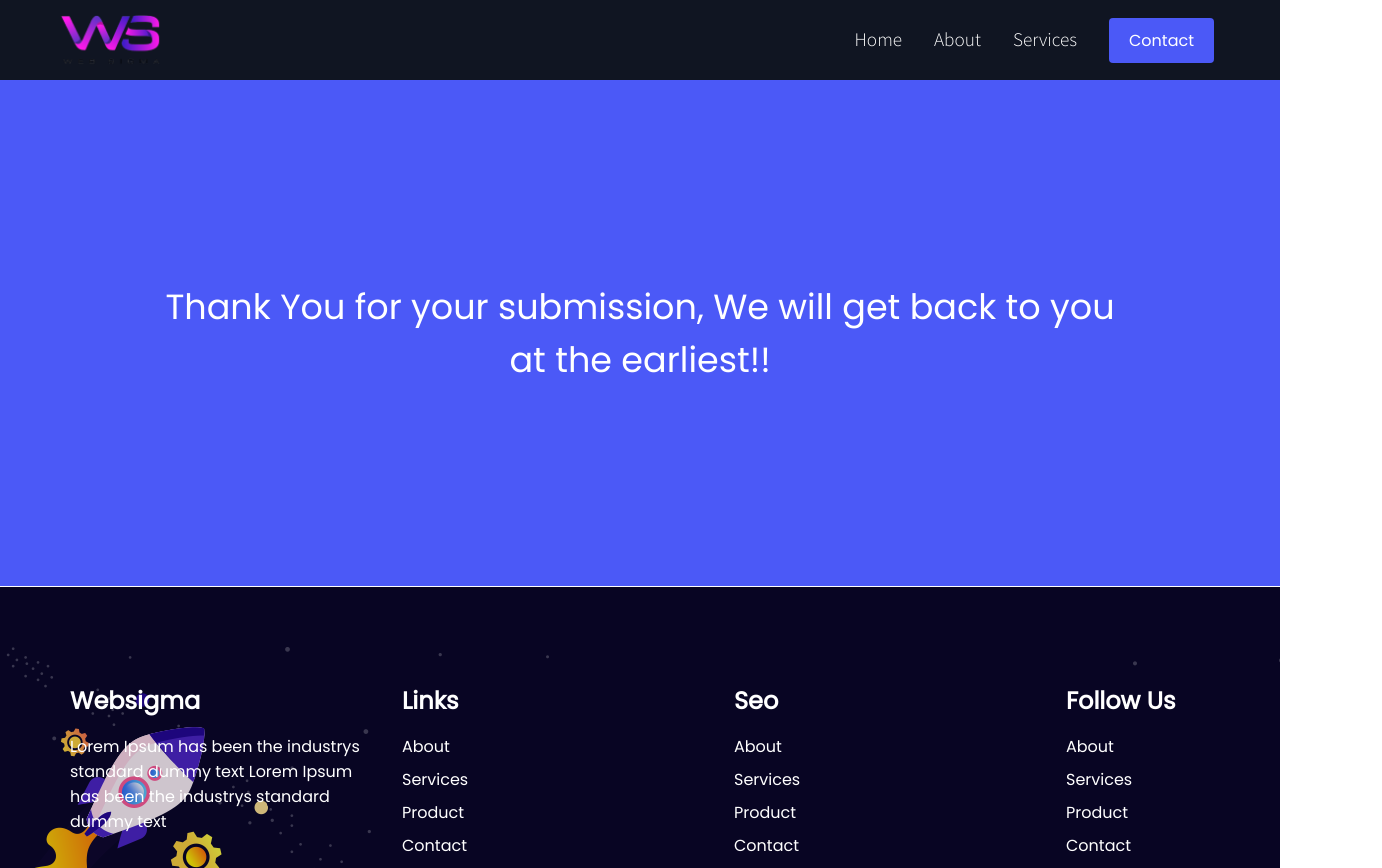
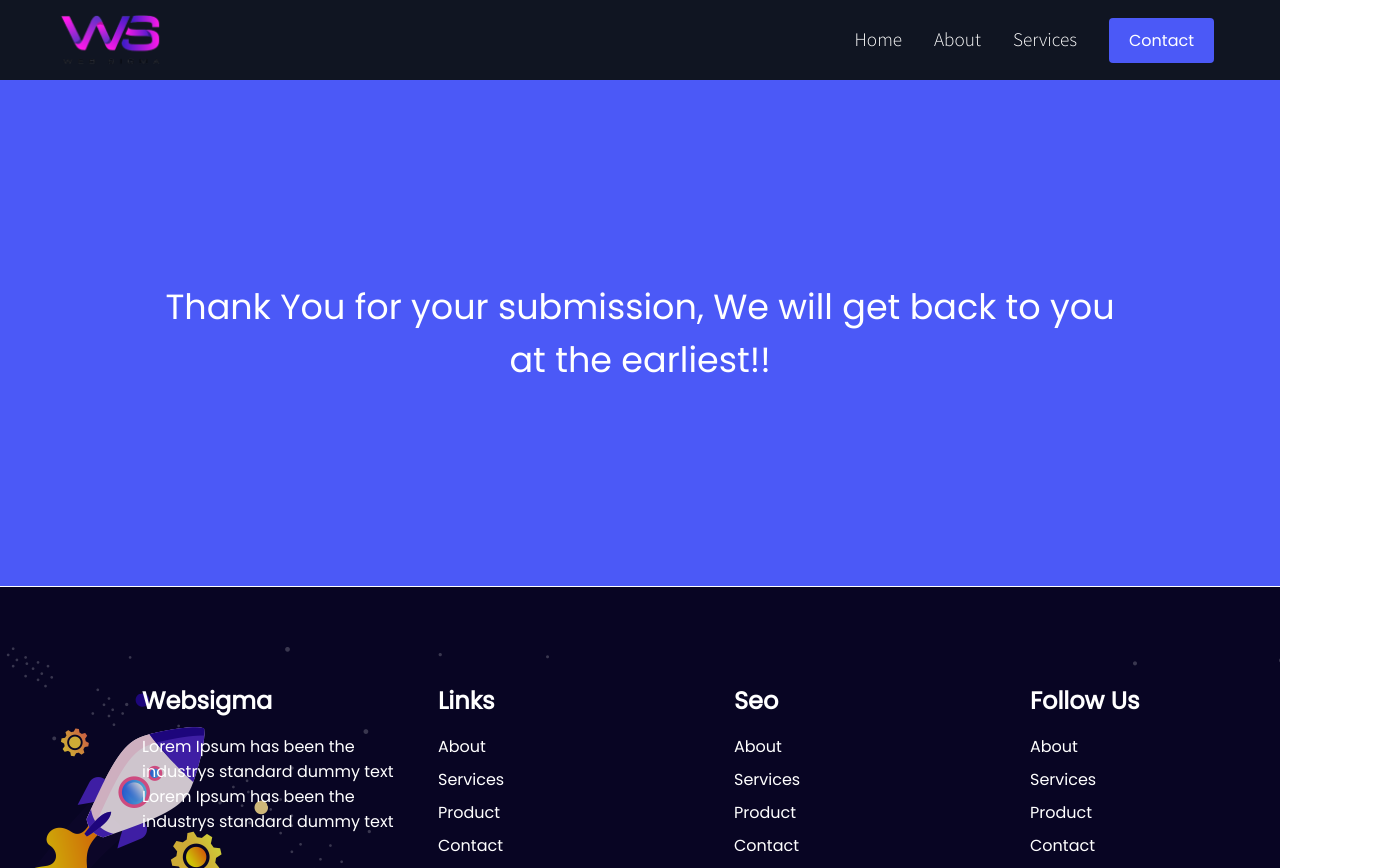
Before and after one commit to likitha0217/websigmanew, a React (Create React App) app: page /success in a window 1280 px wide. Shown: the top 868 px of the page, 1382 px wide, since content can reach past the window. Built offline with nearby package versions, Linux system fonts and the light colour scheme.

Commit message:
'changes'

```diff
--- a/src/components/Footer/FooterElement.js
+++ b/src/components/Footer/FooterElement.js
@@ -68,7 +68,7 @@ justify-content: center;
   align-items: flex-start;
   margin:16px;
   text-align:left;
-  width:300px;
+  width:264px;
   box-sizing: border-box;
   color: #fff;
   @media screen and (max-width:768px){
```
